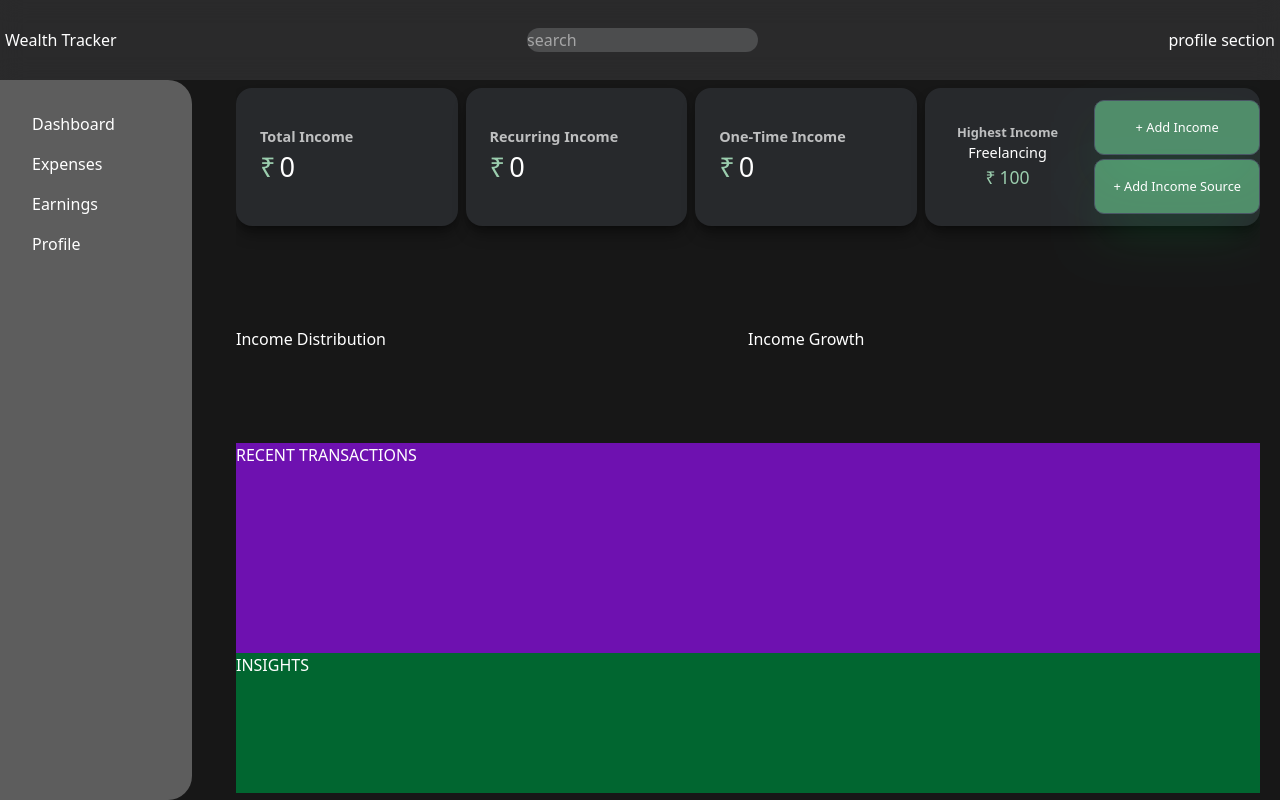
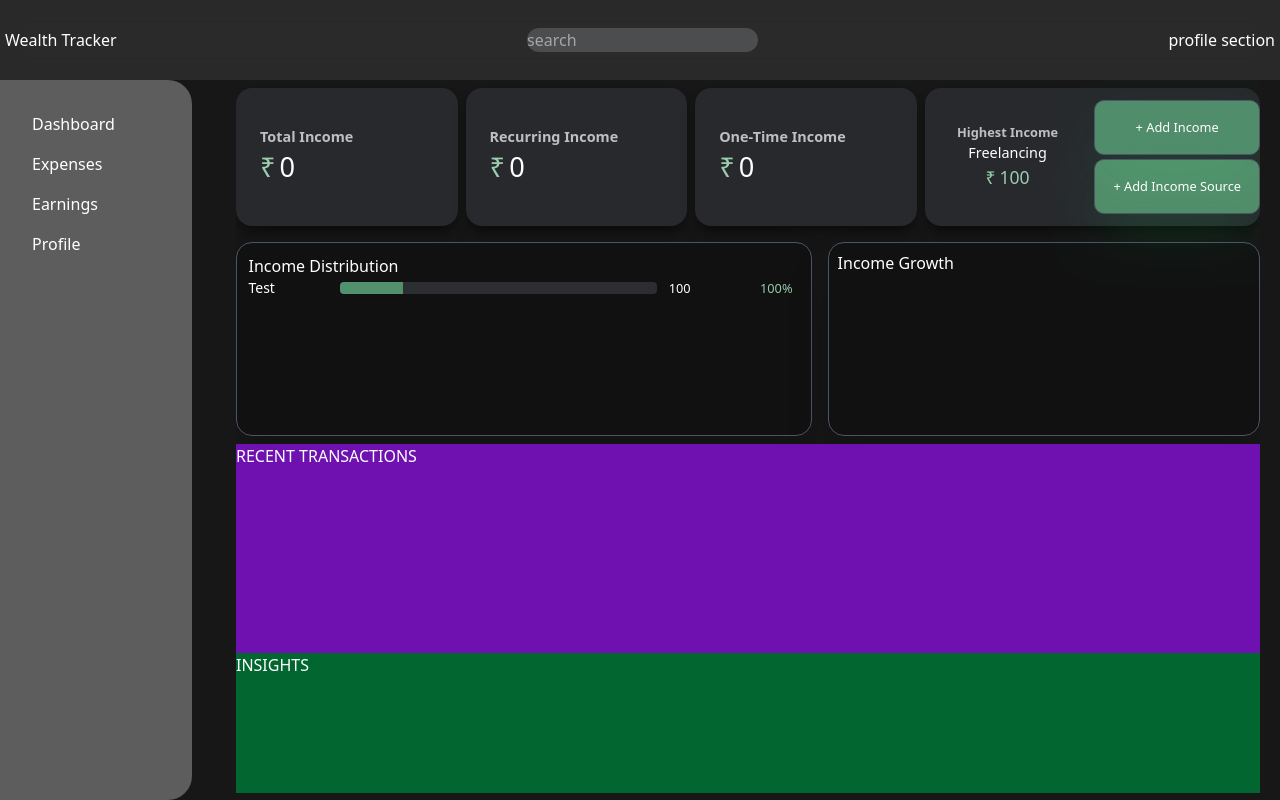
Before and after one commit to Naman-Khurana/wealthTrackerProject, a Next.js app in the folder wealth-tracker-frontend/: page /earnings in a window 1280 px wide. Built offline with nearby package versions, Linux system fonts and the light colour scheme.

Commit message:
made many  components reusable + created structure for Income Distbution progress bar

```diff
--- /dev/null
+++ b/wealth-tracker-frontend/src/components/comman/ui/section-card.tsx
@@ -0,0 +1,27 @@
+type SectionCardProps = {
+    className?: string;
+    children: React.ReactNode;
+};
+
+export default function SectionCard({
+    className = "",
+    children,
+}: SectionCardProps) {
+    return (
+        <div
+            className={`
+        bg-black/25
+        rounded-2xl
+        border
+        border-gray-600
+        shadow-2xl
+        ${className}
+      `}
+        >
+            <div className="px-[2%] py-[2%]">
+                {children}
+            </div>
+
+        </div>
+    );
+}
--- /dev/null
+++ b/wealth-tracker-frontend/src/components/comman/ui/stat-row-with-progress-bar.tsx
@@ -0,0 +1,46 @@
+import { BACKGROUND_COLOR_EMRALD_GREEN, BACKGROUND_DARK_EMRALD_GREEN, TEXT_COLOR_EMRALD_GREEN, TEXT_DARK_EMRALD_GREEN } from "@/constants/ui.constants";
+
+type StatRowWithProgressBarProps = {
+  label: React.ReactNode;
+  value: React.ReactNode;
+  percentage: React.ReactNode;
+  progress: number; // 0–100
+  className?: string;
+};
+
+export default function StatRowWithProgressBar({
+  label,
+  value,
+  percentage,
+  progress,
+  className = "",
+}: StatRowWithProgressBarProps) {
+  return (
+    <section
+      className={`flex items-center gap-3 ${className}`}
+    >
+      {/* Label */}
+      <div className="flex-2 text-white text-sm">
+        {label}
+      </div>
+
+      {/* Progress Bar */}
+      <div className="flex-8 h-3 bg-gray-500/30 rounded overflow-hidden">
+        <div
+          className={`h-full ${BACKGROUND_COLOR_EMRALD_GREEN} transition-all duration-300`}
+          style={{ width: `${progress}%` }}
+        />
+      </div>
+
+      {/* Value */}
+      <div className="flex-2 text-[0.8rem] flex items-center gap-1">
+        {value}
+      </div>
+
+      {/* Percentage */}
+      <div className={`flex-1 text-[0.8rem] ${TEXT_COLOR_EMRALD_GREEN}`}>
+        {percentage}%
+      </div>
+    </section>
+  );
+}
--- a/wealth-tracker-frontend/src/components/earnings/earnings-main.tsx
+++ b/wealth-tracker-frontend/src/components/earnings/earnings-main.tsx
@@ -2,6 +2,8 @@ import Card from "../comman/ui/card";
 import AddExpensesNBudgetButton from "../expenses/add-expenses-budget-button";
 import EarningIncomeNSourceAddButtonSection from "./earning-income-n-souce-button-section";
 import EaringsTotalNRecurringNOneTime from "./earnings-total-recurring-one-time";
+import IncomeDistributionSection from "./income-distribution-section";
+import IncomeGrowthSection from "./income-growth-section";
 
 export default function EarningsComponent() {
     return (
@@ -13,9 +15,9 @@ export default function EarningsComponent() {
 
             </section>
 
-            <section className="flex flex-row justify-between items-center h-[30%] w-full">
-                <div className="flex-1">Income Distribution</div>
-                <div className="flex-1">Income Growth</div>
+            <section className="flex flex-row justify-between items-center h-[30%] w-full gap-4 py-2">
+                <div className="flex-4/7 w-full h-full"><IncomeDistributionSection/></div>
+                <div className="flex-3/7 w-full h-full"><IncomeGrowthSection /></div>
             </section>
 
 
--- /dev/null
+++ b/wealth-tracker-frontend/src/components/earnings/income-distribution-section.tsx
@@ -0,0 +1,29 @@
+import { BACKGROUND_COLOR_EMRALD_GREEN, TEXT_COLOR_EMRALD_GREEN } from "@/constants/ui.constants";
+import SectionCard from "../comman/ui/section-card";
+import StatRowWithProgressBar from "../comman/ui/stat-row-with-progress-bar";
+
+export default function IncomeDistributionSection() {
+    return (
+        <SectionCard className="w-full h-full">
+            {/* top section */}
+            <section> Income Distribution</section>
+            <StatRowWithProgressBar label="Test" value="100" percentage="100" progress={20}/>
+            {/* <section className="flex flex-row items-center gap-2 ">
+                <div className="flex justify-between text-white text-sm mb-1 flex-2 ">
+                    test
+                </div>
+                <div className={`flex-8 h-3  w-[30%] bg-gray-300 rounded-xs overflow-hidden ${BACKGROUND_COLOR_EMRALD_GREEN}`}>
+                    <div
+                        className={`h-full w-[40%] ${BACKGROUND_COLOR_EMRALD_GREEN} `}
+                        style={{ width: `${100}%` }}
+                    />
+                </div>
+                <section className="flex flex-row flex-2 text-[0.8rem]">
+                    <div className={`${TEXT_COLOR_EMRALD_GREEN}`}>$</div>
+                    <div>2000</div>
+                </section>
+                <div className={`flex-1 ${TEXT_COLOR_EMRALD_GREEN} `  }>35%</div>
+            </section> */}
+        </SectionCard>
+    )
+}
--- /dev/null
+++ b/wealth-tracker-frontend/src/components/earnings/income-growth-section.tsx
@@ -0,0 +1,9 @@
+import SectionCard from "../comman/ui/section-card";
+
+export default function IncomeGrowthSection(){
+    return(
+        <SectionCard className="w-full h-full">
+            Income Growth
+        </SectionCard>
+    )
+}
--- a/wealth-tracker-frontend/src/constants/ui.constants.ts
+++ b/wealth-tracker-frontend/src/constants/ui.constants.ts
@@ -1,2 +1,4 @@
 export const BACKGROUND_COLOR_EMRALD_GREEN="bg-green-300/50";
 export const TEXT_COLOR_EMRALD_GREEN="text-green-200/80";
+export const BACKGROUND_DARK_EMRALD_GREEN=" bg-emerald-700/70"
+export const TEXT_DARK_EMRALD_GREEN=" text-emerald-700/70"
```
